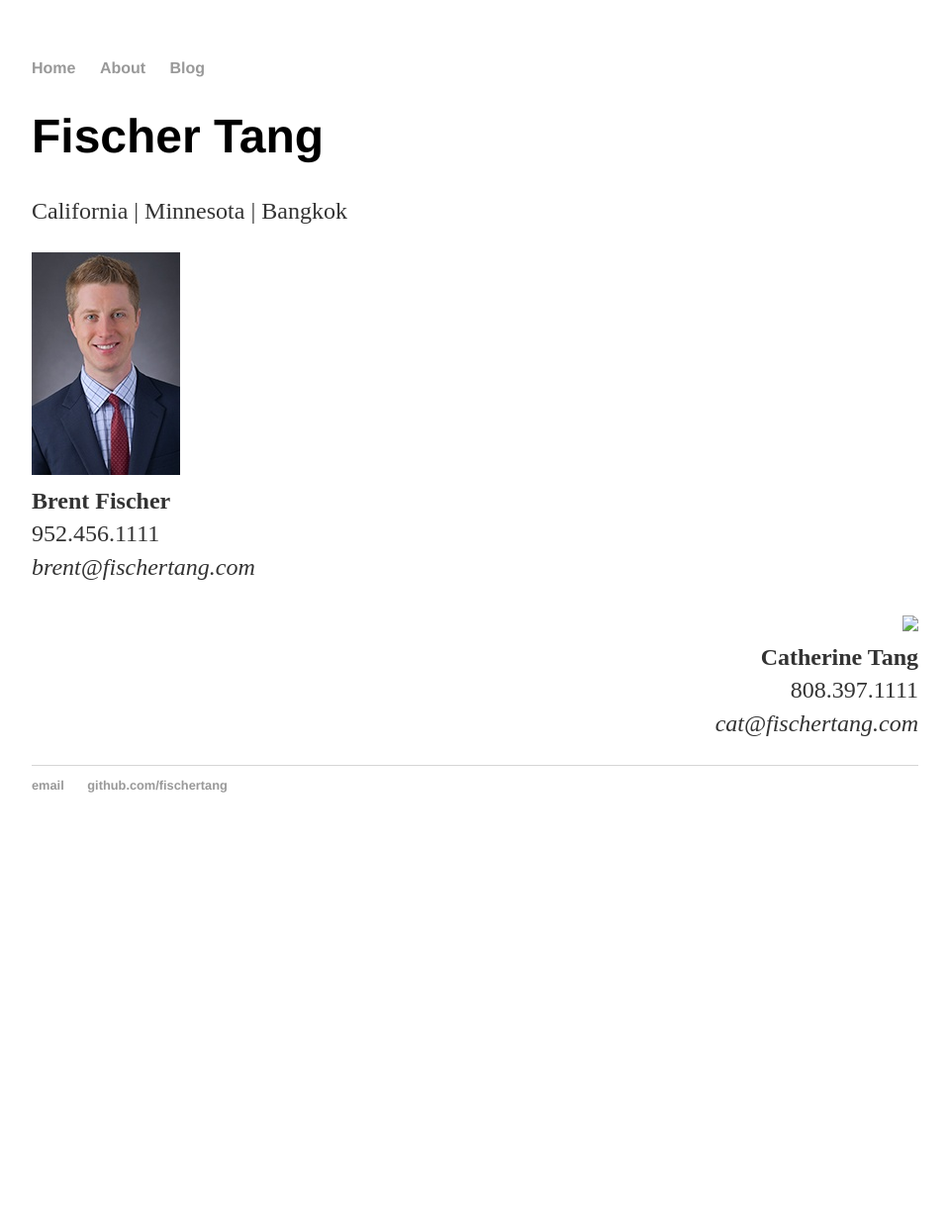
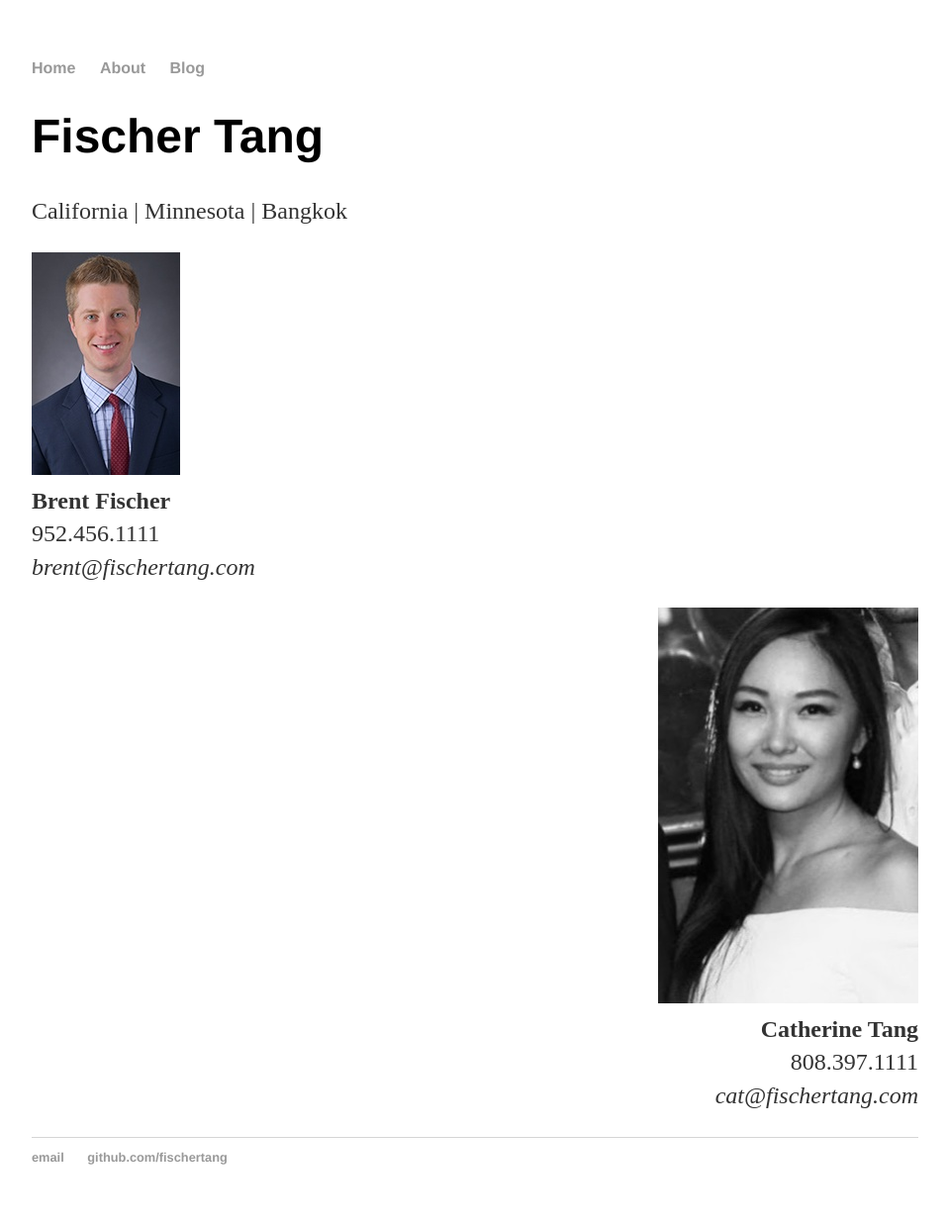
Before and after one commit to fischertang/fischertang.github.io, a Jekyll site: the page built from about/index.html, in a window 1280 px wide. Shown: the whole page at 99% size, without its empty margins (160-1119 px from the left). Built offline with Jekyll 4.4.1, drawn with Linux system fonts in a browser that asks for light colours; before the commit the page ends 900 px from its top, so only the background shows below that.

Commit message:
Update index.html

```diff
--- a/about/index.html
+++ b/about/index.html
@@ -10,8 +10,7 @@
   <br><b>Brent Fischer</b>
   <br>952.456.1111
   <br><i>brent@fischertang.com</i></p>
-  <p></p>
-  <p align=right><b><img src="images/3E86358C-AA87-4C93-BD50-A70C343D38B9.jpeg">
+  <p align=right><b><img src="/images/3E86358C-AA87-4C93-BD50-A70C343D38B9.jpeg">
   <br>Catherine Tang</b>
   <br>808.397.1111
   <br><i>cat@fischertang.com</i></p>
```
